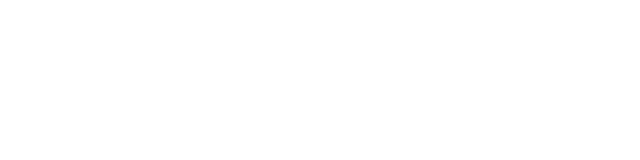
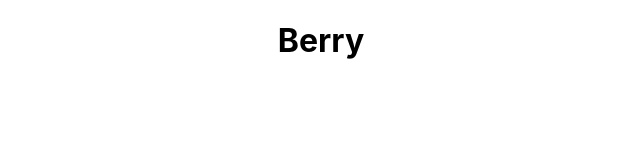
Before and after one commit to hassamboi/portfolio, a React (Create React App) app in the folder frontend/: page / in a window 1280 px wide. Shown: the top 160 px of the page, without its empty margins (319-959 px from the left). Built offline with nearby package versions, Linux system fonts and the light colour scheme.

Commit message:
testing branch

```diff
--- a/frontend/src/App.js
+++ b/frontend/src/App.js
@@ -1,11 +1,11 @@
-import './App.css';
+import './App.css'
 
 function App() {
   return (
     <div className="App">
-
+      <h1>Berry</h1>
     </div>
-  );
+  )
 }
 
-export default App;
+export default App
```
